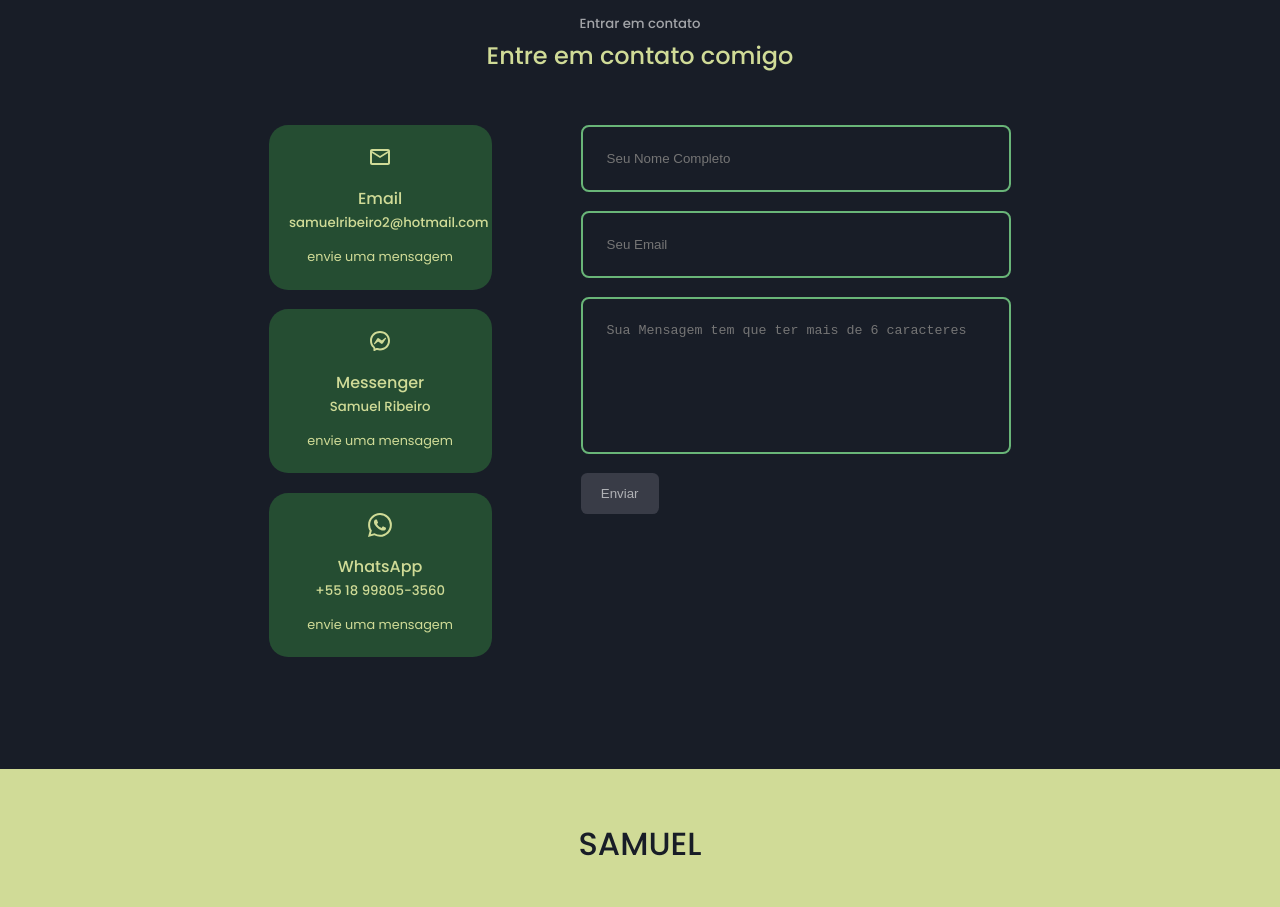
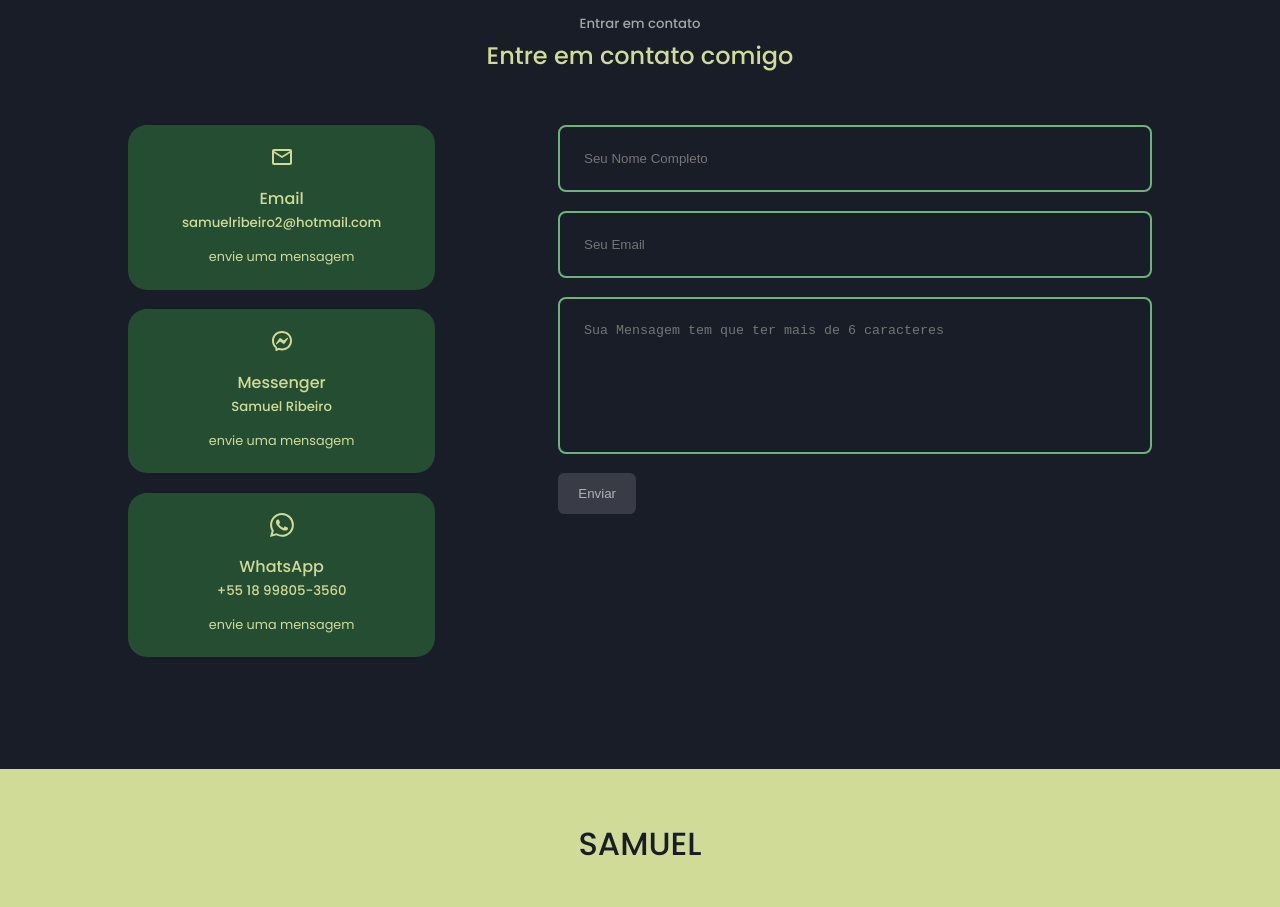
Before and after one commit to SamuelR499/my-portfolio, a React (Create React App) app: page / in a window 1280 px wide. Shown: the part 3940-4847 px from the top of the page. Built offline with nearby package versions, Linux system fonts and the light colour scheme; the HTML template or start-up script is replaced by a standard one.

Commit message:
fix: css contact corrigindo contacts, emails ultrapassava a div

```diff
--- a/src/components/contact/Contact.css
+++ b/src/components/contact/Contact.css
@@ -1,5 +1,5 @@
 .container.contact_container {
-    width: 58%;
+    width: 80%;
     display: grid;
     grid-template-columns: 30% 58%;
     gap: 12%;
```
